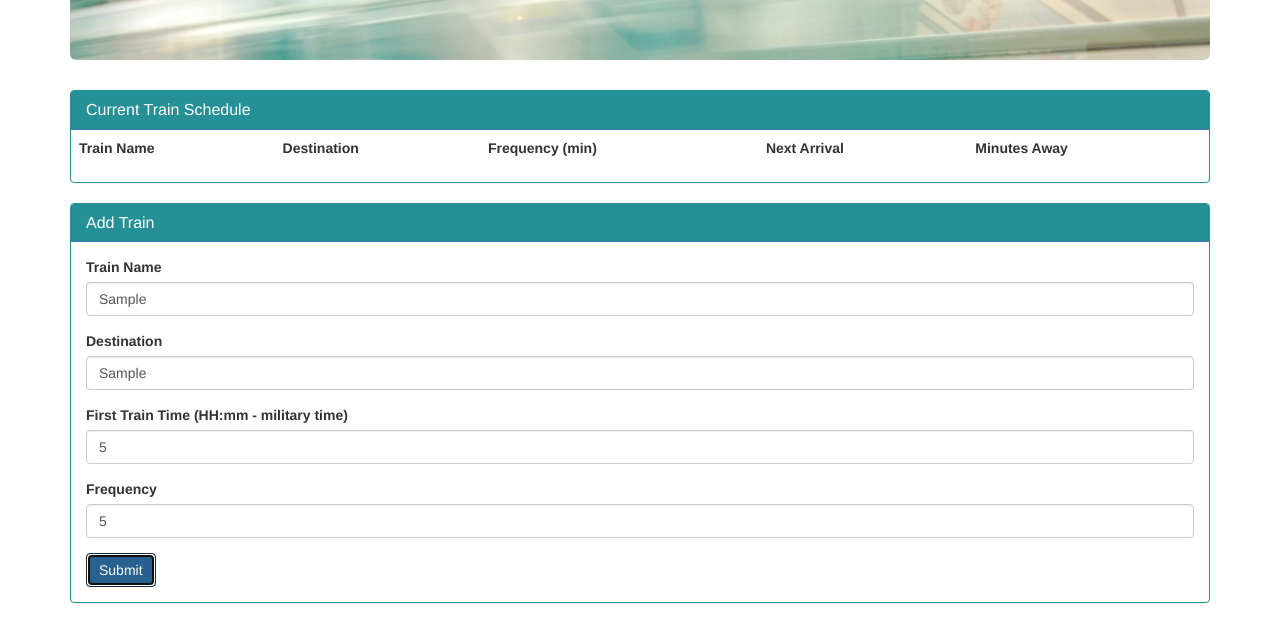
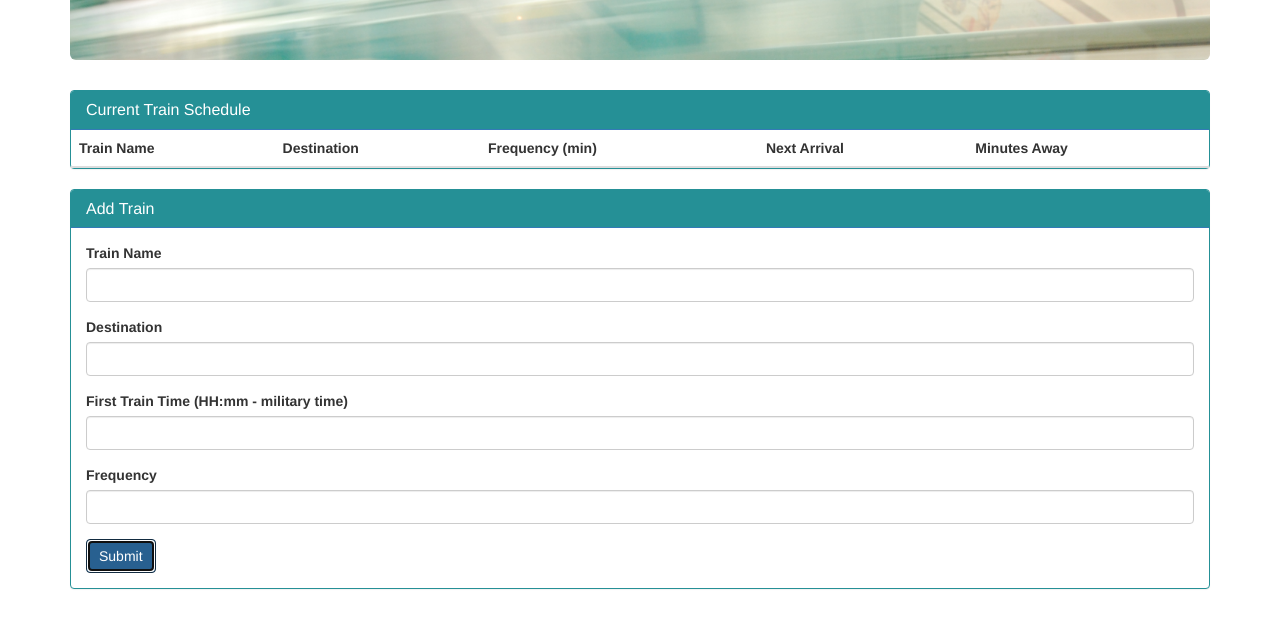
Before and after one commit to janettwalker/Train_Scheduler, a plain HTML site: page index.html in a window 1280 px wide. Both pictures are taken after typing "Sample", "Sample", "5", "5" into the empty fields and a click on the button "Submit". Shown: the part 180-803 px from the top of the page. Drawn offline with nearby package versions, Linux system fonts and the light colour scheme; no server answers.

Commit message:
Database and table fields are populating

```diff
--- a/assets/javascript/train.js
+++ b/assets/javascript/train.js
@@ -7,7 +7,7 @@ var config = {
 	messagingSenderId: "332307435243"
 	};
 
-firebase.initializeApp(config);
+	firebase.initializeApp(config);
 
 	var database = firebase.database();
 
@@ -19,17 +19,58 @@ firebase.initializeApp(config);
 $("#add-train").on("click", function(event){
 	event.preventDefault();
 
-	train = ("#train-input").val().trim();
-	destination = ("#dest-input").val().trim();
-	firstTime = ("#time-input").val().trim();
-	frequency = ("#freq-input").val().trim();
+	train = $("#train-input").val().trim();
+	destination = $("#dest-input").val().trim();
+	firstTime = $("#time-input").val().trim();
+	frequency = $("#freq-input").val().trim();
 
-	dataRef.ref().push({
+	var newTrain = {
 		train: train,
 		destination: destination,
 		firstTime: firstTime,
 		frequency: frequency,
-		dateAdded: firebase.database.ServerValue.TIMESTAMP
-	})
+	};
+
+	database.ref().push(newTrain);
+
+	console.log(newTrain.train);
+	console.log(newTrain.destination);
+	console.log(newTrain.firstTime);
+	console.log(newTrain.frequency);
+
+	alert("Train Schedule Successfully Added");
+
+	$("#train-input").val("");
+	$("#dest-input").val("");
+	$("#time-input").val("");
+	$("#freq-input").val("");
+
+  // Prevents moving to new page
+  return false;
 
 });
+
+database.ref().on("child_added", function(childSnapshot, prevChildKey) {
+
+	console.log(childSnapshot.val());
+
+	train = childSnapshot.val().train;
+	destination = childSnapshot.val().destination;
+	firstTime = childSnapshot.val().firstTime;
+	frequency = childSnapshot.val().frequency;
+
+  	console.log(train);
+  	console.log(destination);
+  	console.log(firstTime);
+ 	console.log(frequency);
+
+ 	var trainTimeFormat = moment.unix(firstTime).format("MM/DD/YY");
+
+ 	var nextArrival = "";
+
+ 	var minAway = "";
+
+    $("#train-table > tbody").append("<tr><td>" + train + "</td><td>" + destination + "</td><td>" +
+  trainTimeFormat + "</td><td>" + nextArrival + "</td><td>" + minAway + "</td></tr>");
+
+});
--- a/index.html
+++ b/index.html
@@ -20,7 +20,8 @@
 				  	<div class="panel-heading">
 				  		<h3 class="panel-title">Current Train Schedule</h3>
 					</div>
-								<table class="table">
+							<table id="train-table" class="table">
+								<thead>
 									<tr>
 										<th>Train Name</th>
 										<th>Destination</th>
@@ -28,17 +29,10 @@
 										<th>Next Arrival</th>
 										<th>Minutes Away</th>
 									</tr>
-								</table>
-
-								<table class="table">
-									<tr>
-										<td id=train-display></td>
-										<td id=dest-display></td>
-										<td id=freq-display></td>
-										<td id=arrival-display></td>
-										<td id=min-away-display></td>
-									</tr>
-								</table>
+								</thead>
+									<tbody>
+									</tbody>
+							</table>
 
 				</div>
 
```
